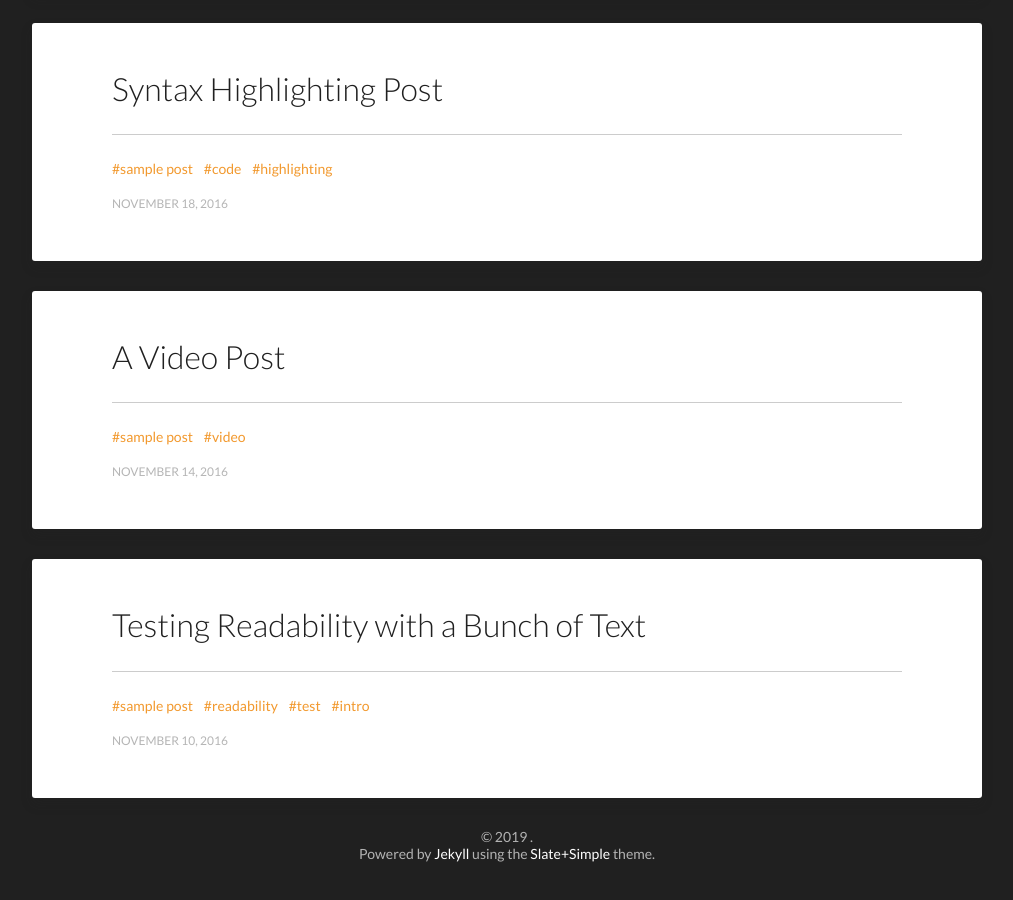
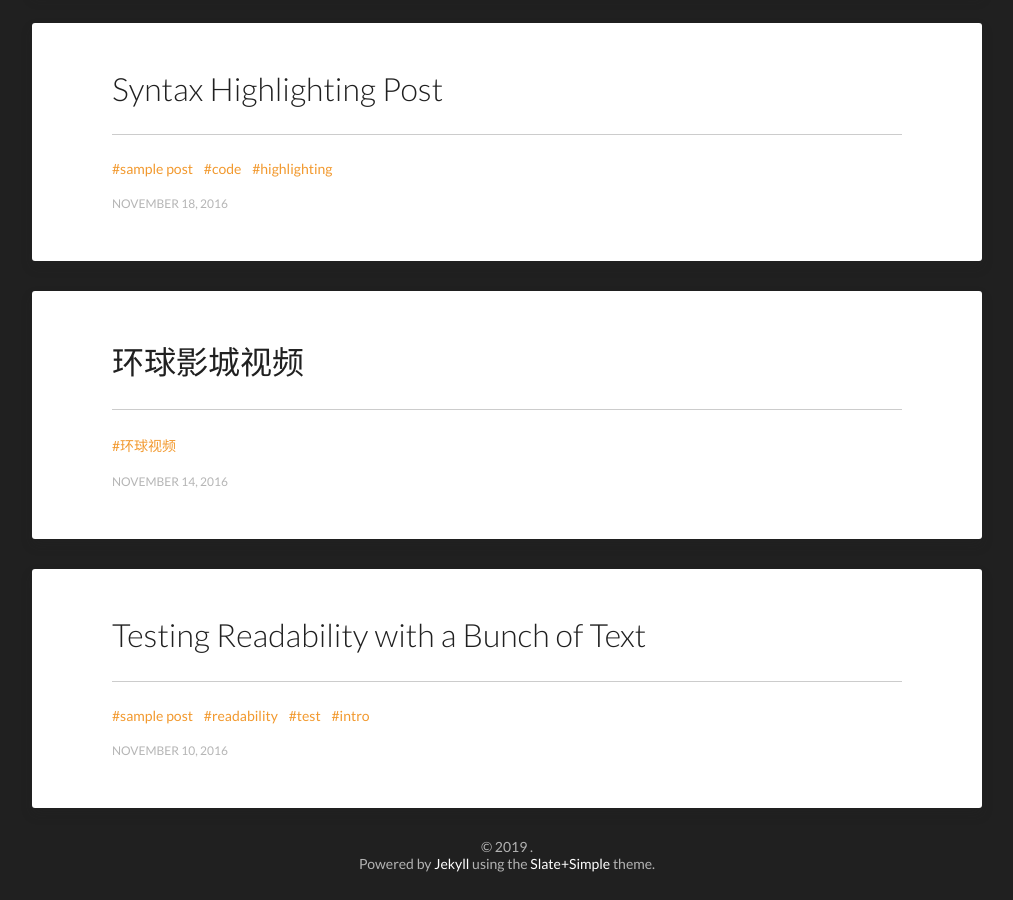
Before and after one commit to shengnoah/huanqiu, a Jekyll site: the page built from index.html, in a window 1280 px wide and 900 px high, scrolled down 1320 px. Shown: the whole window, without its empty margins (133-1146 px from the left). Built offline with Jekyll 4.4.1, drawn with Linux system fonts in a browser that asks for light colours; the list of posts is cut into pages by our own code; comment, search, counter and statistics services are not loaded.

Commit message:
"视频"

````diff
--- a/_posts/2016-11-14-video-post.md
+++ b/_posts/2016-11-14-video-post.md
@@ -1,16 +1,16 @@
 ---
 layout: post
 categories: posts
-title: A Video Post
-tags: [sample post, video]
+title: 环球影城视频
+tags: [环球视频]
 date-string: NOVEMBER 14, 2016
 ---
 <center>
-<iframe width="560" height="315" src="https://www.youtube.com/embed/EqAnYPiZiNA" frameborder="0" allowfullscreen></iframe>
+<iframe width="560" height="315" src="https://youtu.be/mvnZI8rZauc" frameborder="0" allowfullscreen></iframe>
 </center>
 
 Video embeds are responsive and scale with the width of the main content block with the help of [FitVids](http://fitvidsjs.com/).
 
 ```html
-<iframe width="560" height="315" src="//www.youtube.com/embed/SU3kYxJmWuQ" frameborder="0"></iframe>
+<iframe width="560" height="315" src="//youtu.be/mvnZI8rZauc" frameborder="0"></iframe>
 ```
````
